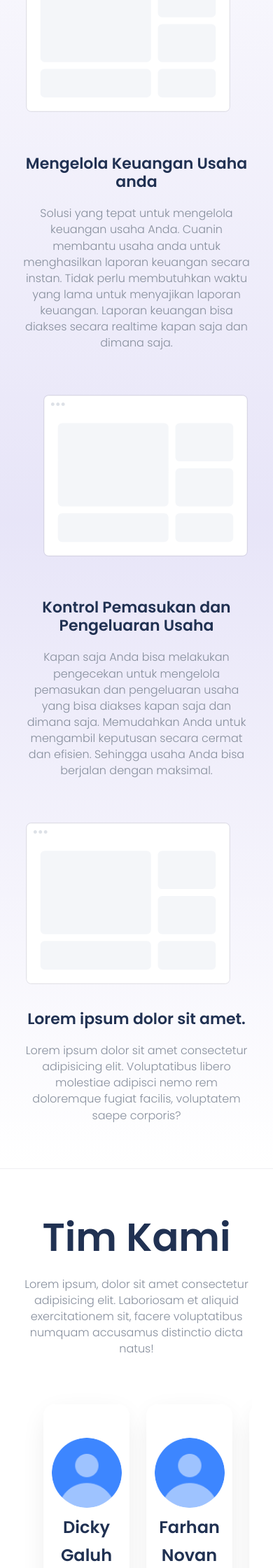
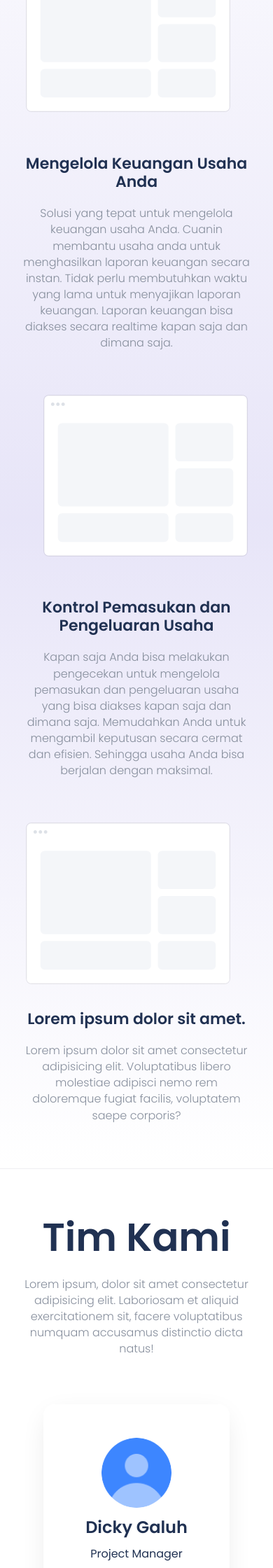
Before and after one commit to farhannovan/cuanin, a PHP site: page / in a window 390 px wide. Shown: the part 2279-4519 px from the top of the page at 70% size. Run offline with PHP 8.4, Linux system fonts and the light colour scheme; some libraries are stand-ins or nearby versions.

Commit message:
add icon

```diff
--- a/assets/css/landing.css
+++ b/assets/css/landing.css
@@ -1038,6 +1038,12 @@ article:hover {
     .team-wrapper {
         max-width: 100%;
     }
+    .team-container {
+        display: block !important;
+    }
+    .team-card {
+        width: 100%;
+    }
     .btn-header-primary {
         margin: 0;
     }
--- a/dashboard.php
+++ b/dashboard.php
@@ -103,7 +103,7 @@ if (empty($_SESSION['username'])) {
                         <div class="widget-head">
                             <div class="widget-type">
                                 <div class="widget-logo">
-                                    <img src="assets/img/widget-transaction.png" alt="" />
+                                    <img src="assets/img/widget-transaksi.png" alt="" />
                                 </div>
                                 <div class="widget-details">
                                     <div class="widget-category">Total Transaksi</div>
@@ -128,7 +128,7 @@ if (empty($_SESSION['username'])) {
                         <div class="widget-head">
                             <div class="widget-type">
                                 <div class="widget-logo">
-                                    <img src="assets/img/widget-revenue.png" alt="" />
+                                    <img src="assets/img/widget-pendapatan.png" alt="" />
                                 </div>
                                 <div class="widget-details">
                                     <div class="widget-category">Pendapatan</div>
@@ -160,7 +160,7 @@ if (empty($_SESSION['username'])) {
                         <div class="widget-head">
                             <div class="widget-type">
                                 <div class="widget-logo">
-                                    <img src="assets/img/widget-customer.png" alt="" />
+                                    <img src="assets/img/widget-pengeluaran.png" alt="" />
                                 </div>
                                 <div class="widget-details">
                                     <div class="widget-category">Pengeluaran</div>
--- a/index.html
+++ b/index.html
@@ -75,7 +75,7 @@
                         </div> -->
                     </div>
                     <div class="details-wrap">
-                        <h2 class="details-title h3">Mengelola Keuangan Usaha anda</h2>
+                        <h2 class="details-title h3">Mengelola Keuangan Usaha Anda</h2>
                         <div class="details-text">Solusi yang tepat untuk mengelola keuangan usaha Anda. Cuanin membantu usaha anda untuk menghasilkan laporan keuangan secara instan. Tidak perlu membutuhkan waktu yang lama untuk menyajikan laporan keuangan. Laporan keuangan bisa
                             diakses secara realtime kapan saja dan dimana saja.
                         </div>
```
Also changed, not shown: assets/img/widget-pendapatan.png (added), assets/img/widget-pengeluaran.png (added), assets/img/widget-transaksi.png (added).
